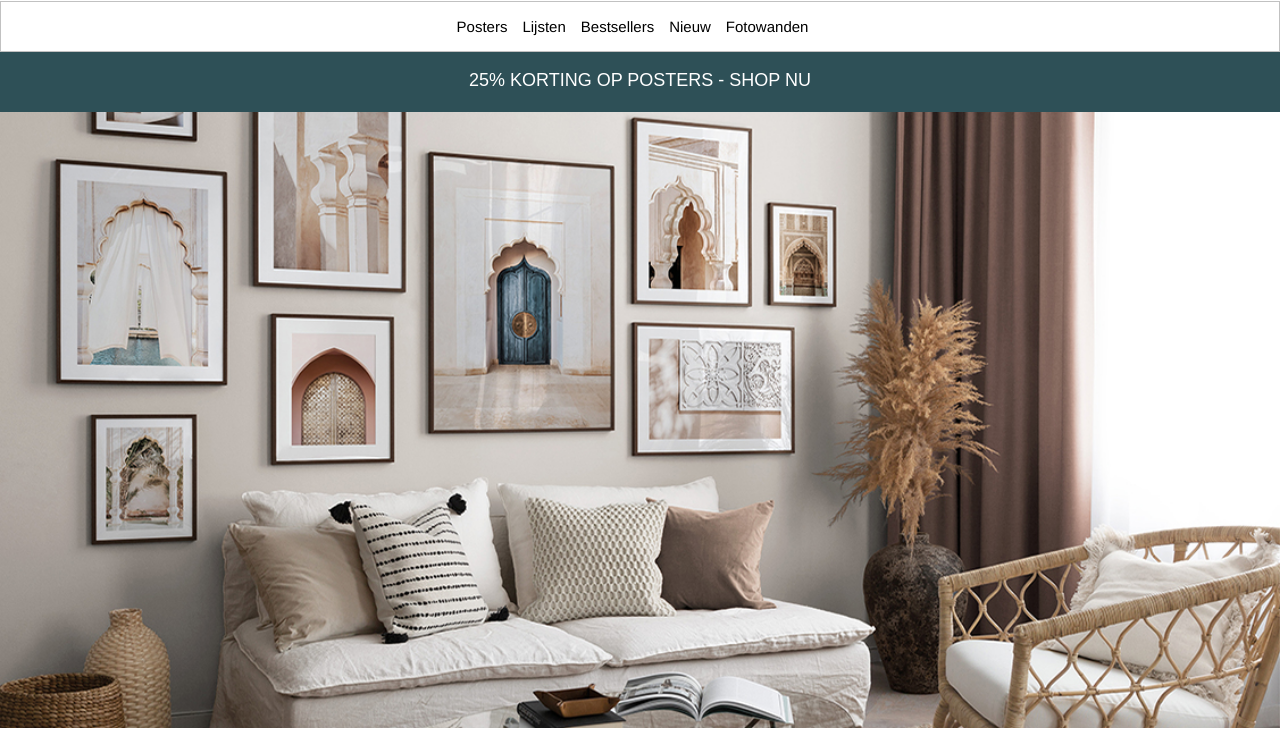
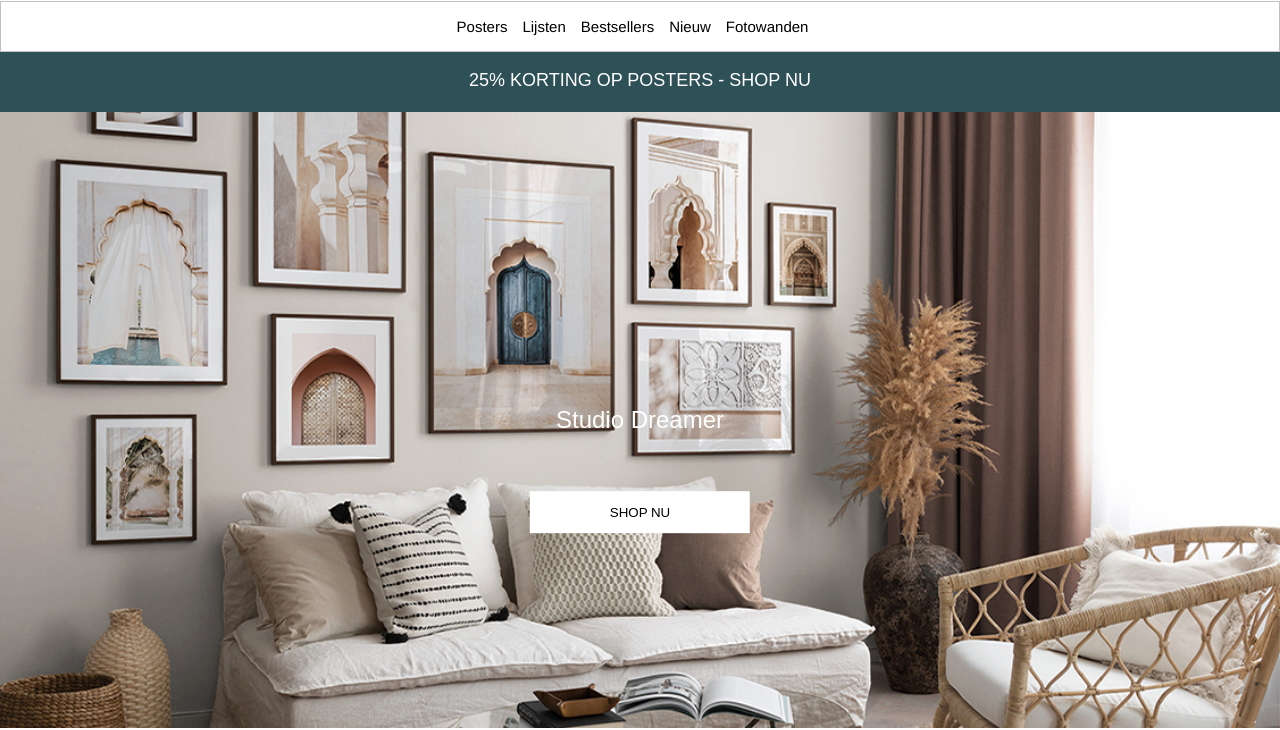
Before and after one commit to AnneJongbloed/blokweb, a plain HTML site: page index.html in a window 1280 px wide. Shown: the part 75-805 px from the top of the page. Drawn offline with Linux system fonts and the light colour scheme.

Commit message:
Add files via upload

```diff
--- a/index.html
+++ b/index.html
@@ -36,9 +36,10 @@
 
 
 
-        <section>
-        <img class="shopnu" src="images/shopnu.jpg" alt="header foto">
-        <h1 class= "tekstshopnu">Deze tekst moet over de afbeelding hierboven vallen </h1>
+        <section class="container">
+        <img class="shopnu" src="images/shopnu-1.jpg" alt="header foto">
+        <h1 class= "tekstshopnu">Studio Dreamer </h1>
+        <button> SHOP NU</button>
 
         </section>
 
--- a/styles/style.css
+++ b/styles/style.css
@@ -45,6 +45,36 @@ a {
     color: black;
     margin-left: 0;
 }
+
+button{
+    position: absolute;
+    color:black;
+    font-weight: 200;
+    background-color:white;
+    border:none;
+    padding:1em 6em 1em 6em;
+    font-weight:500;
+    top:65%;
+    left:50%;
+    min-width:auto;
+    transform:translate(-50%, -50%);
+}
+
+/*
+
+button:hover{
+    background-color: #c1c1c1;
+}
+*/
+
+
+
+/*
+
+a:hover {
+    font-weight:600;
+}
+*/
 
 article {
     background-color: #f9f6f4;
@@ -136,9 +166,13 @@ ul {
 }
 
 .tekstshopnu{
-
     position: absolute;
-    color:red;
+    color:white;
+    font-weight:500;
+    top:50%;
+    left:50%;
+    min-width:auto;
+    transform:translate(-50%, -50%);
 }
 
 
@@ -150,7 +184,11 @@ ul {
     margin-top: 2em;
     margin-right: auto;
     width: 50%;
-    width: 40%;
+}
+
+.container{
+    position:relative;
+    width:100%;
 }
 
 .bestellen {
```
Also changed, not shown: images/website.png (added), 1 other file.
